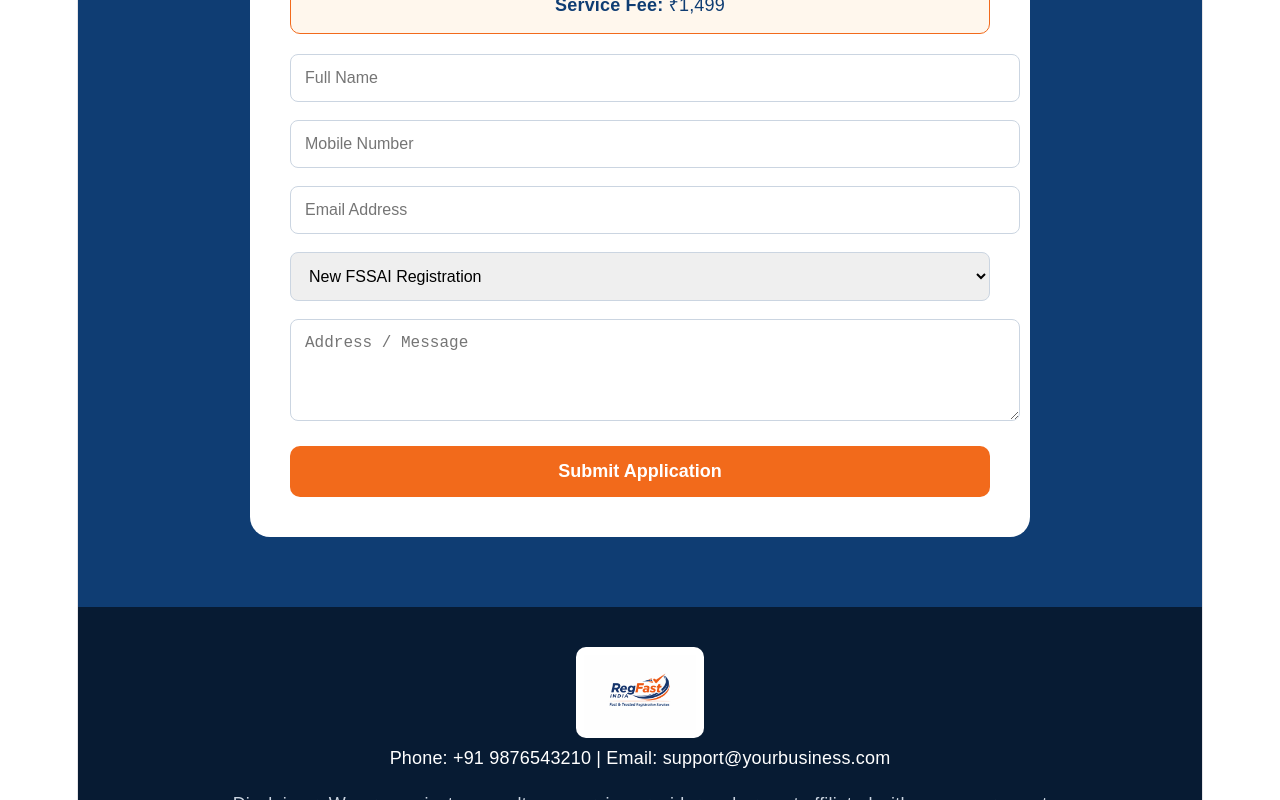
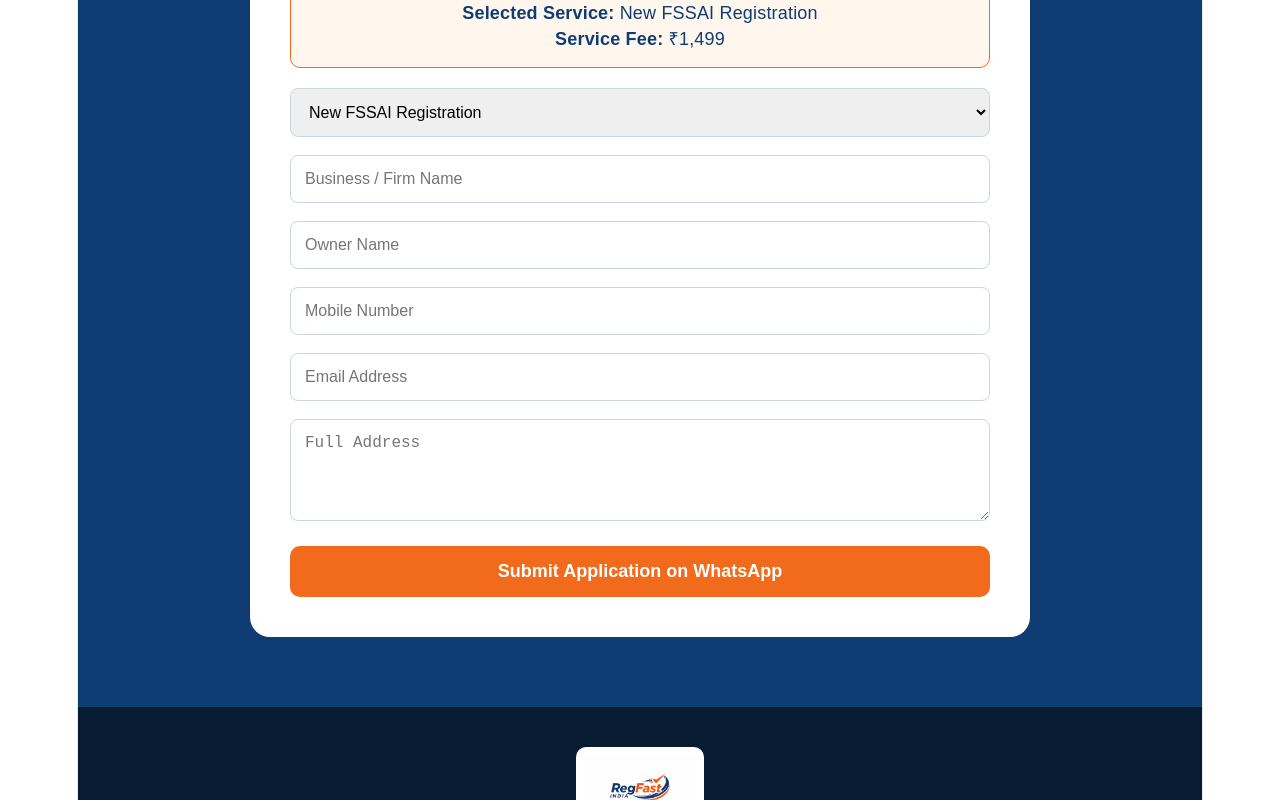
Before and after one commit to shirkeadityaa33-hub/driving-license-site, a React (Vite) app: page / in a window 1280 px wide. Shown: the part 1820-2620 px from the top of the page. Built offline with nearby package versions, Linux system fonts and the light colour scheme.

Commit message:
added service forms and whatsapp

```diff
--- a/package.json
+++ b/package.json
@@ -10,6 +10,7 @@
     "preview": "vite preview"
   },
   "dependencies": {
+    "@emailjs/browser": "^4.4.1",
     "react": "^19.2.6",
     "react-dom": "^19.2.6"
   },
--- a/src/App.jsx
+++ b/src/App.jsx
@@ -1,25 +1,185 @@
 import { useState } from "react";
 
 export default function App() {
+  const whatsappNumber = "919322705535";
+
   const services = [
-    { name: "New FSSAI Registration", price: "₹1,499" },
-    { name: "FSSAI Renewal", price: "₹999" },
-    { name: "FSSAI Modification", price: "₹999" },
-    { name: "Water Testing Report", price: "₹2,999" },
-    { name: "Website Designing", price: "₹4,999" },
+    {
+      name: "New FSSAI Registration",
+      price: "₹1,499",
+      fields: ["businessName", "ownerName", "phone", "email", "address"],
+    },
+    {
+      name: "FSSAI Renewal",
+      price: "₹999",
+      fields: ["licenseNumber", "businessName", "ownerName", "phone", "expiryDate"],
+    },
+    {
+      name: "FSSAI Modification",
+      price: "₹999",
+      fields: ["licenseNumber", "businessName", "ownerName", "phone", "changesRequired"],
+    },
+    {
+      name: "Water Testing Report",
+      price: "₹2,999",
+      fields: ["businessName", "ownerName", "phone", "city", "address"],
+    },
+    {
+      name: "Website Designing",
+      price: "₹4,999",
+      fields: ["businessName", "ownerName", "phone", "email", "websiteType", "message"],
+    },
   ];
 
   const [selectedService, setSelectedService] = useState(services[0]);
+  const [success, setSuccess] = useState(false);
+
+  const [formData, setFormData] = useState({
+    businessName: "",
+    ownerName: "",
+    phone: "",
+    email: "",
+    address: "",
+    licenseNumber: "",
+    expiryDate: "",
+    changesRequired: "",
+    city: "",
+    websiteType: "",
+    message: "",
+  });
+
+  const fieldLabels = {
+    businessName: "Business / Firm Name",
+    ownerName: "Owner Name",
+    phone: "Mobile Number",
+    email: "Email Address",
+    address: "Full Address",
+    licenseNumber: "FSSAI License Number",
+    expiryDate: "License Expiry Date",
+    changesRequired: "Changes Required",
+    city: "City",
+    websiteType: "Website Type",
+    message: "Message / Requirement",
+  };
 
   const selectService = (service) => {
     setSelectedService(service);
+    setSuccess(false);
     document.getElementById("apply").scrollIntoView({ behavior: "smooth" });
+  };
+
+  const handleChange = (e) => {
+    setSuccess(false);
+    setFormData({
+      ...formData,
+      [e.target.name]: e.target.value,
+    });
+  };
+
+  const handleServiceChange = (e) => {
+    const service = services.find((item) => item.name === e.target.value);
+    setSelectedService(service);
+    setSuccess(false);
+  };
+
+  const handleSubmit = (e) => {
+    e.preventDefault();
+
+    let details = "";
+
+    selectedService.fields.forEach((field) => {
+      details += `${fieldLabels[field]}: ${formData[field] || "-"}\n`;
+    });
+
+    const whatsappMessage = `New Service Application
+
+Service: ${selectedService.name}
+Price: ${selectedService.price}
+
+Client Details:
+${details}
+
+Confirmation Message:
+Stay tuned. Our executive will reach you soon with details about ${selectedService.name}.`;
+
+    window.open(
+      `https://wa.me/${whatsappNumber}?text=${encodeURIComponent(
+        whatsappMessage
+      )}`,
+      "_blank"
+    );
+
+    setSuccess(true);
+  };
+
+  const renderField = (field) => {
+    if (field === "expiryDate") {
+      return (
+        <input
+          key={field}
+          type="date"
+          name={field}
+          value={formData[field]}
+          onChange={handleChange}
+          required
+          style={inputStyle}
+        />
+      );
+    }
+
+    if (field === "changesRequired" || field === "address" || field === "message") {
+      return (
+        <textarea
+          key={field}
+          name={field}
+          placeholder={fieldLabels[field]}
+          rows="4"
+          value={formData[field]}
+          onChange={handleChange}
+          required
+          style={inputStyle}
+        />
+      );
+    }
+
+    if (field === "websiteType") {
+      return (
+        <select
+          key={field}
+          name={field}
+          value={formData[field]}
+          onChange={handleChange}
+          required
+          style={inputStyle}
+        >
+          <option value="">Select Website Type</option>
+          <option>Business Website</option>
+          <option>E-commerce Website</option>
+          <option>Portfolio Website</option>
+          <option>Landing Page</option>
+          <option>Other</option>
+        </select>
+      );
+    }
+
+    return (
+      <input
+        key={field}
+        type={field === "email" ? "email" : "text"}
+        name={field}
+        placeholder={fieldLabels[field]}
+        value={formData[field]}
+        onChange={handleChange}
+        required={field !== "email"}
+        style={inputStyle}
+      />
+    );
   };
 
   return (
     <div style={{ fontFamily: "Arial, sans-serif", color: "#102A43" }}>
       <header style={headerStyle}>
-        <img src="/logo.jpeg" alt="Logo" style={{ height: "70px" }} />
+        <img src="/logo.jpeg" alt="RegFast India" style={{ height: "70px" }} />
 
         <nav style={{ display: "flex", gap: "25px", fontWeight: "600" }}>
           <a href="#" style={navStyle}>Home</a>
@@ -28,7 +188,7 @@
           <a href="#contact" style={navStyle}>Contact</a>
         </nav>
 
-        <a href="#apply" style={callBtn}>Apply Now</a>
+        <a href="#services" style={callBtn}>Apply Now</a>
       </header>
 
       <section style={heroStyle}>
@@ -51,7 +211,7 @@
         </div>
 
         <div style={heroCard}>
-          <img src="/logo.jpeg" alt="Logo" style={{ width: "260px" }} />
+          <img src="/logo.jpeg" alt="RegFast India Logo" style={{ width: "260px" }} />
           <h2 style={{ color: "#0F3D73" }}>Fast & Reliable Service</h2>
           <p style={{ color: "#64748b" }}>
             Choose service, check price, submit details and get support.
@@ -63,6 +223,10 @@
         <h2 style={sectionTitle}>
           Our <span style={{ color: "#F26A1B" }}>Services</span>
         </h2>
+
+        <p style={{ textAlign: "center", color: "#64748b", fontSize: "18px" }}>
+          Select a service and the correct form will open with the price.
+        </p>
 
         <div style={serviceGrid}>
           {services.map((service, index) => (
@@ -95,39 +259,37 @@
             <b>Service Fee:</b> {selectedService.price}
           </div>
 
-          <input placeholder="Full Name" style={inputStyle} />
-          <input placeholder="Mobile Number" style={inputStyle} />
-          <input placeholder="Email Address" style={inputStyle} />
-
+          <form onSubmit={handleSubmit}>
             <select
               style={inputStyle}
               value={selectedService.name}
-            onChange={(e) => {
-              const service = services.find((s) => s.name === e.target.value);
-              setSelectedService(service);
-            }}
+              onChange={handleServiceChange}
             >
               {services.map((service, index) => (
                 <option key={index}>{service.name}</option>
               ))}
             </select>
 
-          <textarea
-            placeholder="Address / Message"
-            rows="4"
-            style={inputStyle}
-          ></textarea>
+            {selectedService.fields.map((field) => renderField(field))}
 
-          <button style={submitBtn}>
-            Submit Application
+            <button type="submit" style={submitBtn}>
+              Submit Application on WhatsApp
             </button>
+
+            {success && (
+              <p style={successMessage}>
+                Thank you! Stay tuned, our executive will reach you soon with
+                details about your selected service: {selectedService.name}.
+              </p>
+            )}
+          </form>
         </div>
       </section>
 
       <footer id="contact" style={footerStyle}>
-        <img src="/logo.jpeg" alt="Logo" style={footerLogo} />
+        <img src="/logo.jpeg" alt="RegFast India" style={footerLogo} />
 
-        <p>Phone: +91 9876543210 | Email: support@yourbusiness.com</p>
+        <p>WhatsApp: +91 9322705535 | Email: Regfastindia@gmail.com</p>
 
         <p style={disclaimerStyle}>
           Disclaimer: We are a private consultancy service provider and are not
@@ -266,6 +428,7 @@
   border: "1px solid #CBD5E1",
   borderRadius: "8px",
   fontSize: "16px",
+  boxSizing: "border-box",
 };
 
 const submitBtn = {
@@ -277,6 +440,16 @@
   borderRadius: "10px",
   fontSize: "18px",
   fontWeight: "800",
+  cursor: "pointer",
+};
+
+const successMessage = {
+  color: "#15803d",
+  background: "#dcfce7",
+  padding: "14px",
+  borderRadius: "10px",
+  marginTop: "15px",
+  fontWeight: "700",
 };
 
 const footerStyle = {
```
Also changed, not shown: 1 other file (tests, documents, lock files or other folders). Lines whose indentation alone changed are shown as unchanged.
